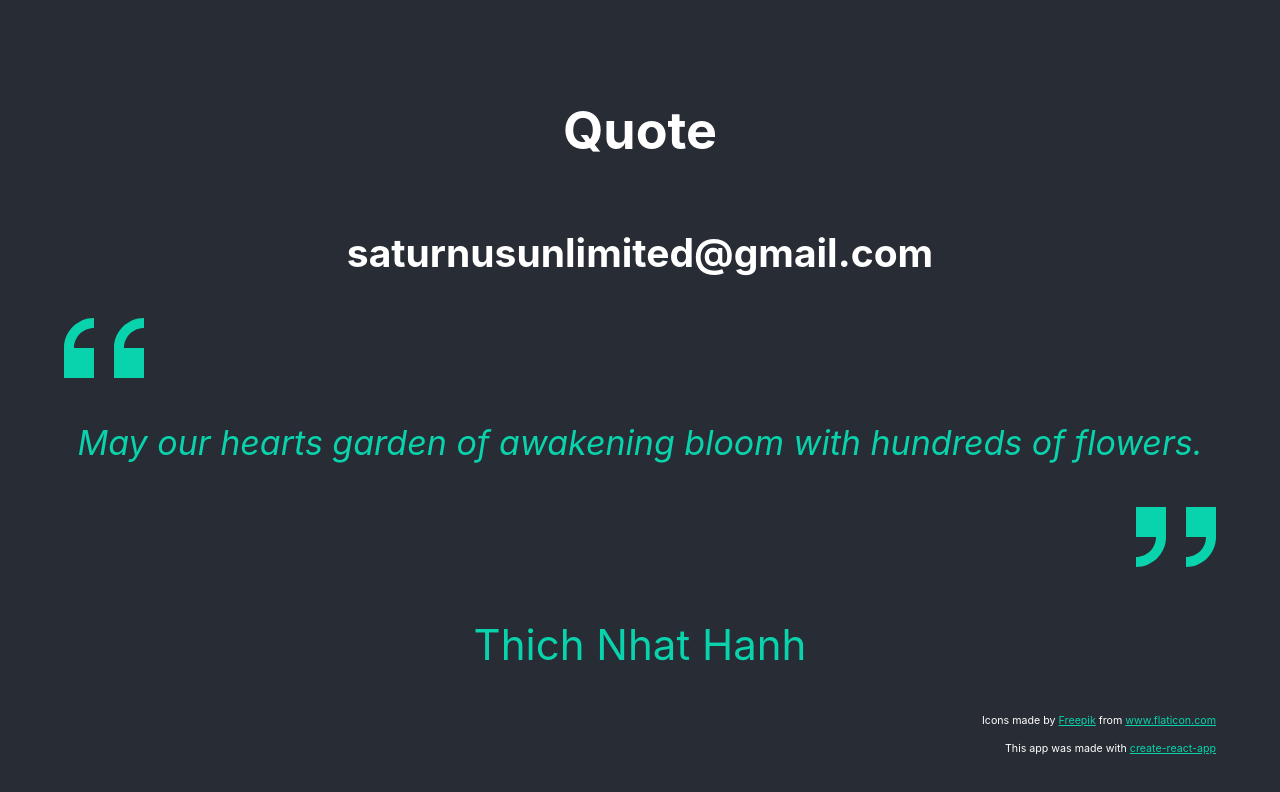
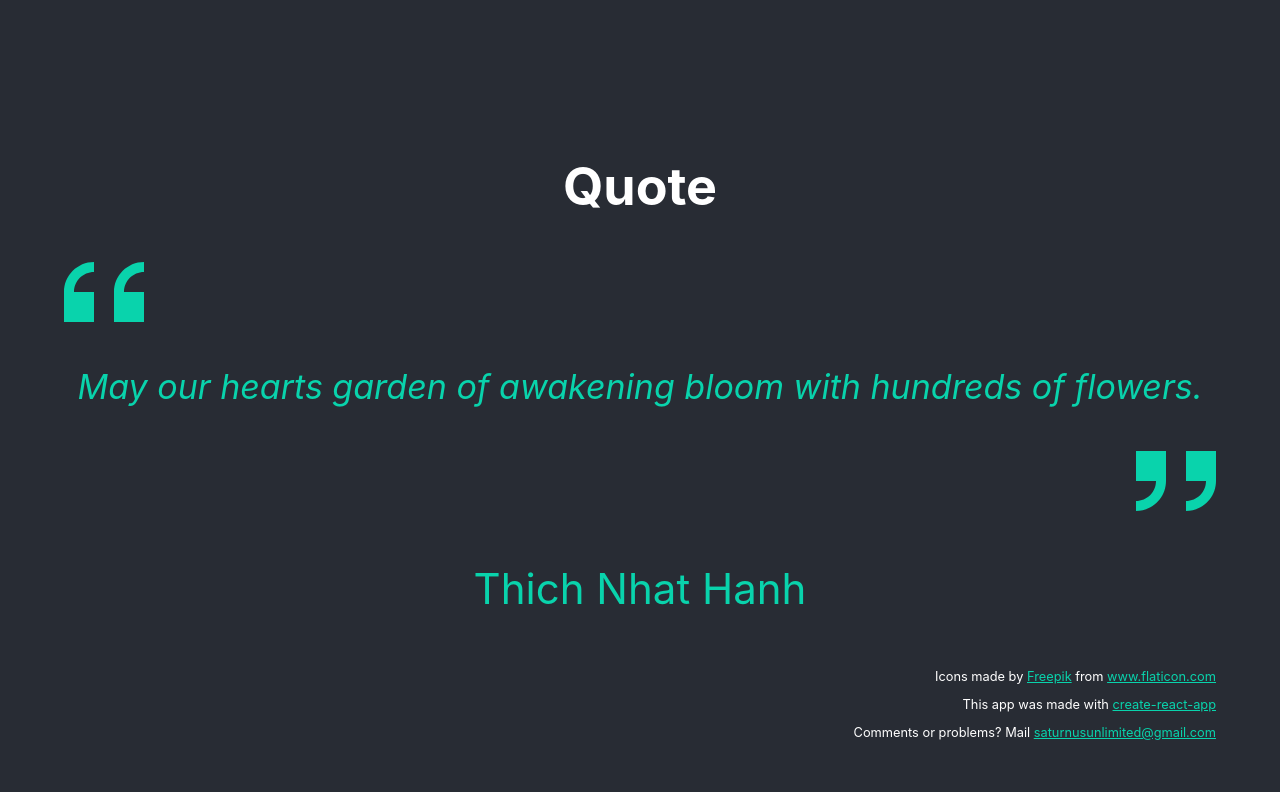
Before and after one commit to saturnusunlimited/heroku-prototype-cachip, a React (Create React App) app: page / in a window 1280 px wide. Shown: the top 792 px of the page. Built offline with nearby package versions, Linux system fonts and the light colour scheme.

Commit message:
Added email address for comments/problems and some documentation

```diff
--- a/src/App.js
+++ b/src/App.js
@@ -27,7 +27,6 @@ function App() {
       <header className="App-header">
 
         <h1>Quote</h1>
-        <h2>saturnusunlimited@gmail.com</h2>
 
         <div className="App-quote">
 
@@ -50,8 +49,9 @@ function App() {
         </div>
 
         <div className="App-credits">
-            <small>
-            Icons made by <a
+
+            <p>
+                Icons made by <a
                 className="App-link"
                 href="https://www.flaticon.com/authors/freepik"
                 target="_blank"
@@ -63,20 +63,23 @@ function App() {
                 rel="noopener noreferrer"
                 title="Flaticon">www.flaticon.com
                 </a>
-            </small>
+            </p>
 
             <p>
-                <small> This app was made with </small>
-                <a
+                This app was made with <a
                   className="App-link"
                   href="https://create-react-app.dev/docs/getting-started#!"
                   target="_blank"
                   rel="noopener noreferrer"
-                >
-                    <small> create-react-app </small>
-                </a>
+                > create-react-app </a>
             </p>
+
+            <p>
+               Comments or problems? Mail <a className="App-link" href="mailto:saturnusunlimited@gmail.com"> saturnusunlimited@gmail.com </a>
+            </p>
+
         </div>
+
 
       </header>
 
```
Also changed, not shown: doc/git_cheat_sheet.txt (added), 2 other files (tests, documents, lock files or other folders).
